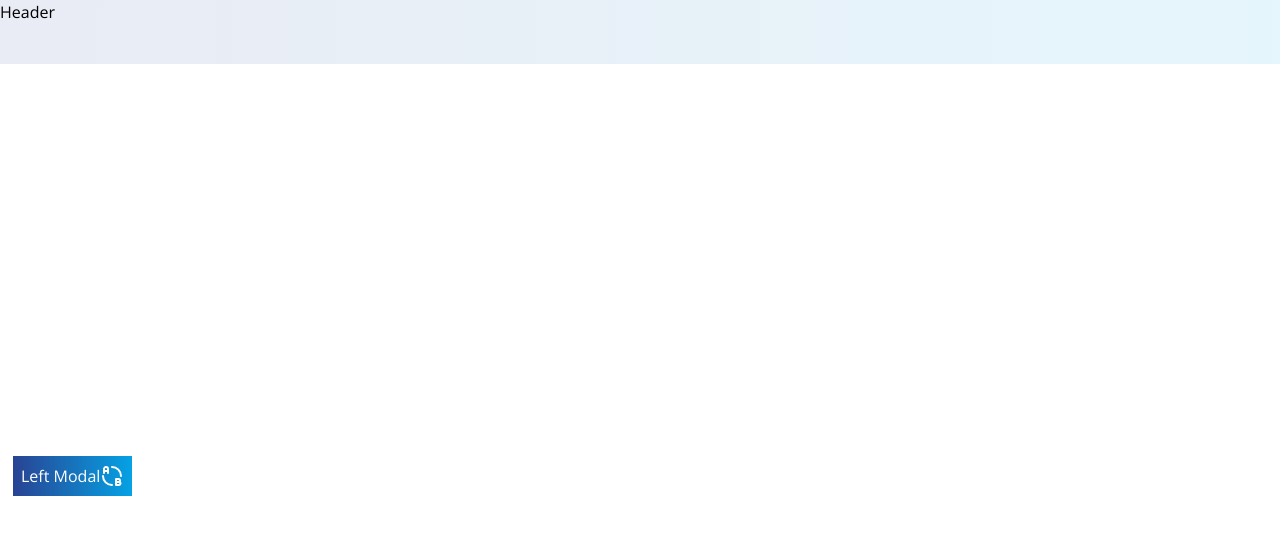
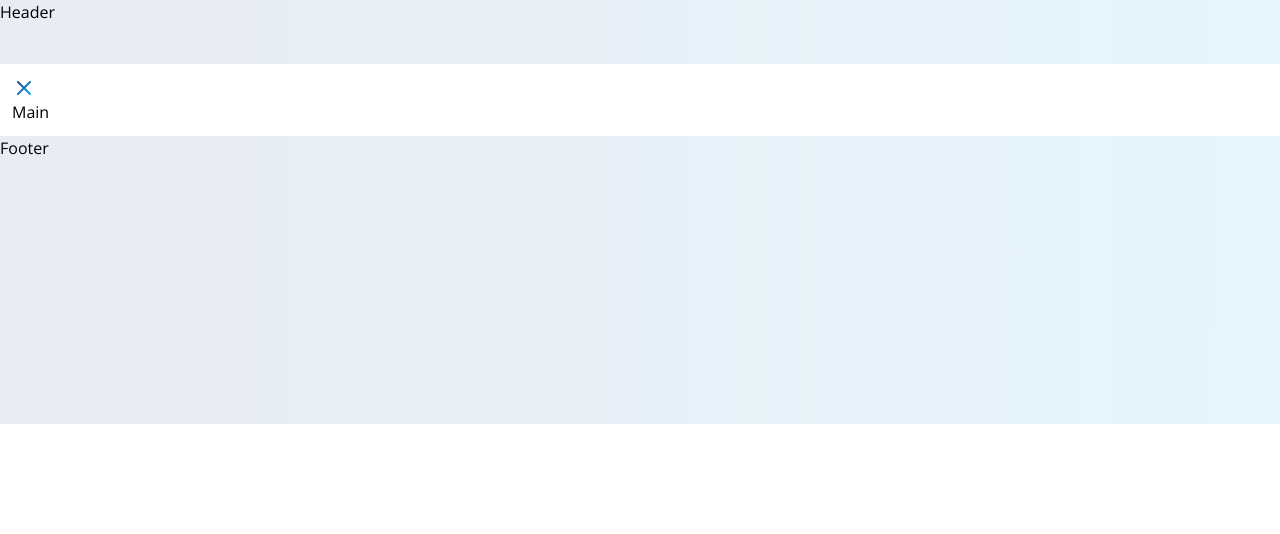
Before and after one commit to expertsquad/elite_commerce, a Next.js app: page / in a window 1280 px wide. Shown: the top 534 px of the page. Built offline with nearby package versions, Linux system fonts and the light colour scheme.

Commit message:
Gradient generator added

```diff
--- /dev/null
+++ b/src/Components/GenerateGradientIcon.tsx
@@ -0,0 +1,38 @@
+// components/GradientIcon.tsx
+import React from "react";
+import { IconProps, Icon } from "@tabler/icons-react";
+
+type GradientIconProps = {
+  IconComponent: React.ForwardRefExoticComponent<
+    IconProps & React.RefAttributes<Icon>
+  >;
+  className?: string;
+};
+
+const GradientIconLayer = () => (
+  <svg width="0" height="0">
+    <defs>
+      <linearGradient id="gradient1" x1="0%" y1="0%" x2="100%" y2="100%">
+        <stop offset="0%" style={{ stopColor: "#294393", stopOpacity: 1 }} />
+        <stop offset="100%" style={{ stopColor: "#04a4e6", stopOpacity: 1 }} />
+      </linearGradient>
+    </defs>
+  </svg>
+);
+
+const GenerateGradientIcon: React.FC<GradientIconProps> = ({
+  IconComponent,
+  className = "",
+  ...props
+}) => (
+  <div className="relative inline-block">
+    <GradientIconLayer />
+    <IconComponent
+      className={`w-6 h-6 ${className}`}
+      style={{ stroke: "url(#gradient1)" }}
+      {...props}
+    />
+  </div>
+);
+
+export default GenerateGradientIcon;
--- a/src/Components/Modal.tsx
+++ b/src/Components/Modal.tsx
@@ -1,7 +1,6 @@
 import React, { useState, useEffect, Dispatch, SetStateAction } from "react";
 import { createPortal } from "react-dom";
 import { Button } from "./Buttons";
-import Image from "next/image";
 import { IconX } from "@tabler/icons-react";
 import { useRouter } from "next/navigation";
 
--- a/src/app/(main-layout)/page.tsx
+++ b/src/app/(main-layout)/page.tsx
@@ -1,10 +1,11 @@
 import React from "react";
-import ModalTest from "../___ExampleComponent/ModalTest";
+import GradientIconTest from "../___ExampleComponent/GradientIconTest";
 
 const page = () => {
   return (
     <div>
-      <ModalTest />
+      <GradientIconTest />
+      Main
     </div>
   );
 };
--- /dev/null
+++ b/src/app/___ExampleComponent/GradientIconTest.tsx
@@ -0,0 +1,13 @@
+import GenerateGradientIcon from "@/Components/GenerateGradientIcon";
+import { IconX } from "@tabler/icons-react";
+import React from "react";
+
+const GradientIconTest = () => {
+  return (
+    <div>
+      <GenerateGradientIcon IconComponent={IconX} />
+    </div>
+  );
+};
+
+export default GradientIconTest;
```
